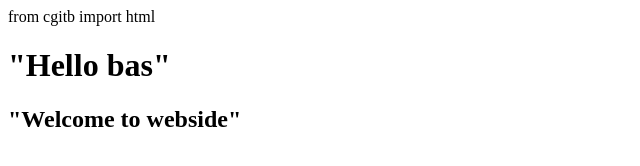
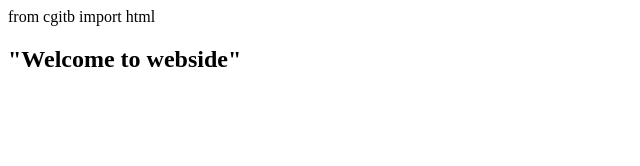
Before and after one commit to Bass1412/testGIt, a plain HTML site: page index.html in a window 1280 px wide. Shown: the whole page, without its empty margins (0-640 px from the left). Drawn offline with Linux system fonts and the light colour scheme.

Commit message:
Romove Hellol

```diff
--- a/index.html
+++ b/index.html
@@ -7,6 +7,6 @@ from cgitb import html
            <title>test for github</title>
     </head>
     <body>
-        <h1>"Hello bas"</h1>
+
         <h2>"Welcome to webside"</h2>
     </body>
```
